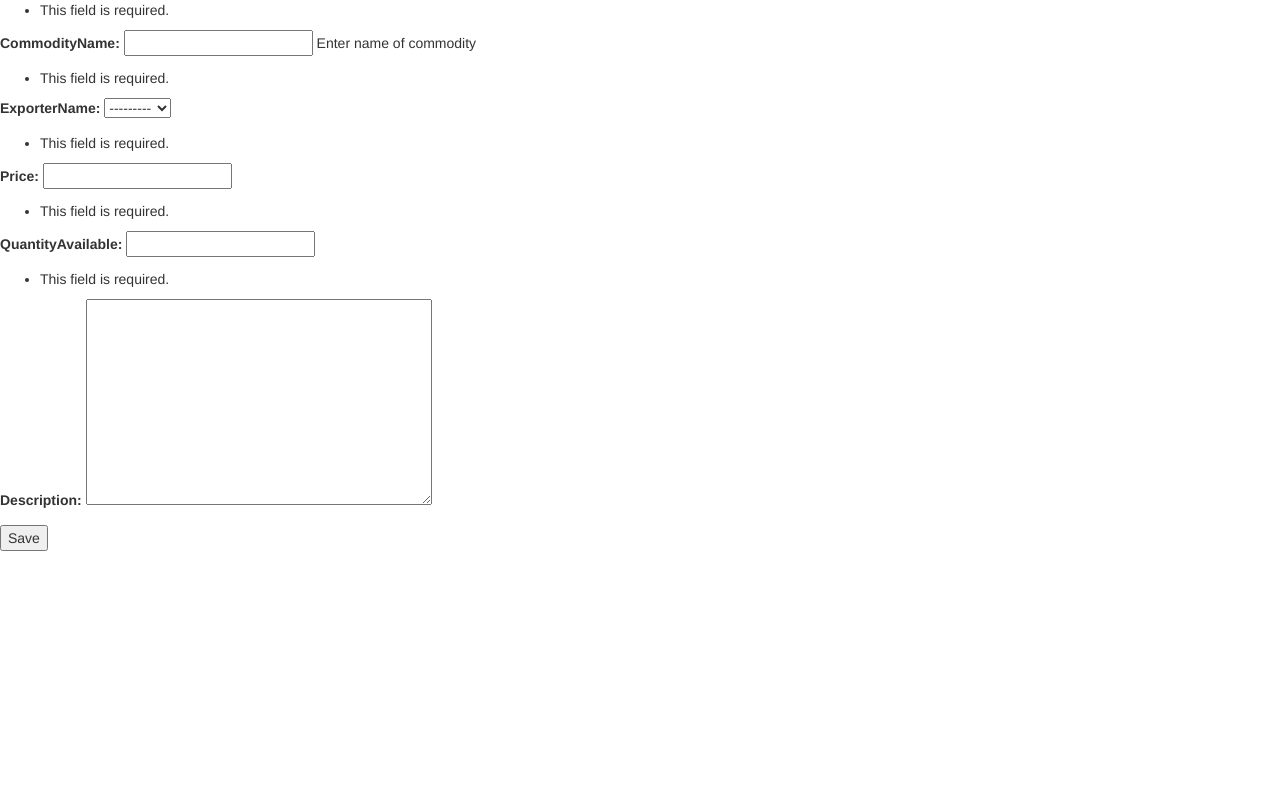
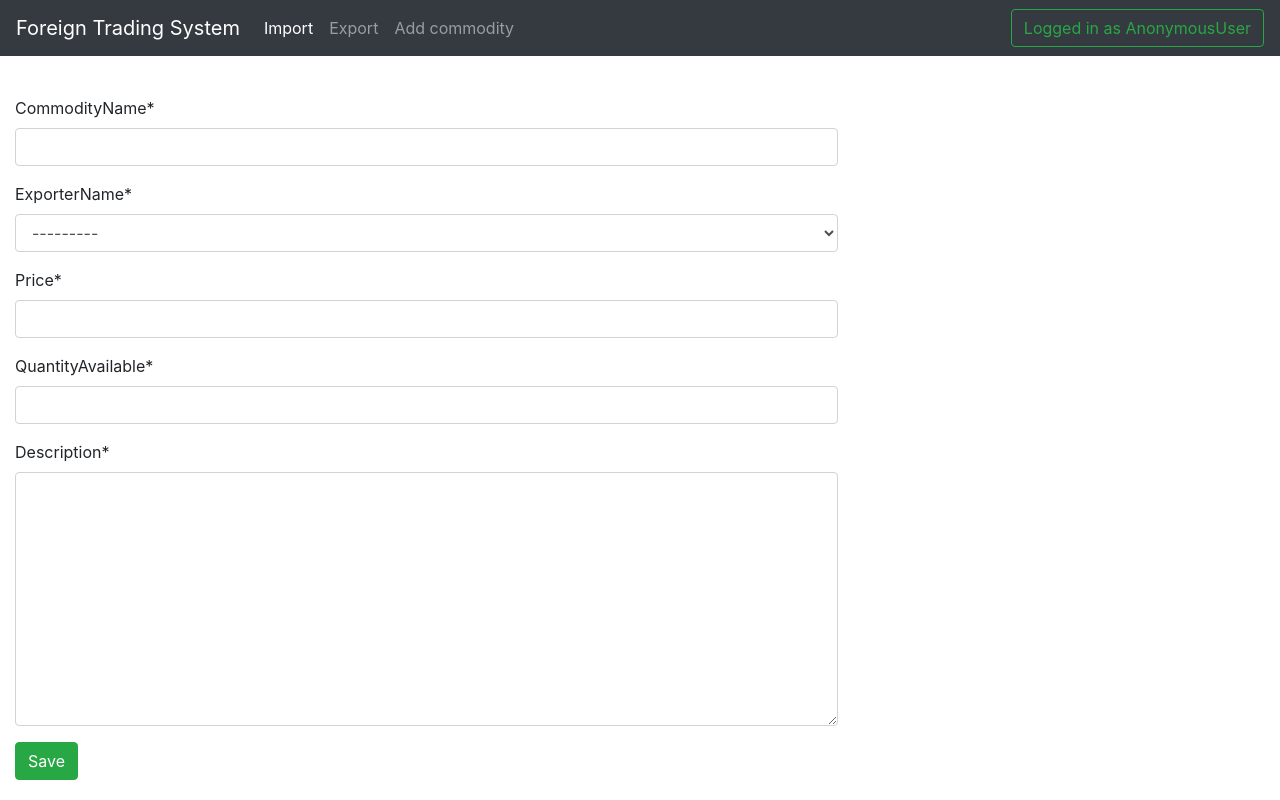
Before and after one commit to shivaniagr97/SEProject, a Django app: page /trade/commodity/add/ in a window 1280 px wide. Run offline with Django 3.2, Linux system fonts and the light colour scheme; data comes from the database, SQL or seed files in the repository; both versions use the stored data as it was after the commit; some libraries are stand-ins or nearby versions.

Commit message:
frontend added

```diff
--- a/tradingSys/templates/base.html
+++ b/tradingSys/templates/base.html
@@ -3,10 +3,11 @@
 <head>
   <title>Foreign Trading System</title>
   <meta charset="utf-8">
-  <meta name="viewport" content="width=device-width, initial-scale=1">
-  <link rel="stylesheet" href="https://maxcdn.bootstrapcdn.com/bootstrap/3.3.7/css/bootstrap.min.css">
-  <script src="https://ajax.googleapis.com/ajax/libs/jquery/3.3.1/jquery.min.js"></script>
-  <script src="https://maxcdn.bootstrapcdn.com/bootstrap/3.3.7/js/bootstrap.min.js"></script>
+  <meta name="viewport" content="width=device-width, initial-scale=1, shrink-to-fit=no">
+  <link rel="stylesheet" href="https://stackpath.bootstrapcdn.com/bootstrap/4.1.3/css/bootstrap.min.css" integrity="sha384-MCw98/SFnGE8fJT3GXwEOngsV7Zt27NXFoaoApmYm81iuXoPkFOJwJ8ERdknLPMO" crossorigin="anonymous">
+  <script src="https://code.jquery.com/jquery-3.3.1.slim.min.js" integrity="sha384-q8i/X+965DzO0rT7abK41JStQIAqVgRVzpbzo5smXKp4YfRvH+8abtTE1Pi6jizo" crossorigin="anonymous"></script>
+  <script src="https://cdnjs.cloudflare.com/ajax/libs/popper.js/1.14.3/umd/popper.min.js" integrity="sha384-ZMP7rVo3mIykV+2+9J3UJ46jBk0WLaUAdn689aCwoqbBJiSnjAK/l8WvCWPIPm49" crossorigin="anonymous"></script>
+  <script src="https://stackpath.bootstrapcdn.com/bootstrap/4.1.3/js/bootstrap.min.js" integrity="sha384-ChfqqxuZUCnJSK3+MXmPNIyE6ZbWh2IMqE241rYiqJxyMiZ6OW/JmZQ5stwEULTy" crossorigin="anonymous"></script>
 </head>
 <body>
 
--- /dev/null
+++ b/tradingSys/templates/basetemp.html
@@ -0,0 +1,46 @@
+<!DOCTYPE html>
+<html lang="en">
+<head>
+  <title>Foreign Trading System</title>
+  <meta charset="utf-8">
+  <meta name="viewport" content="width=device-width, initial-scale=1, shrink-to-fit=no">
+  <link rel="stylesheet" href="https://stackpath.bootstrapcdn.com/bootstrap/4.1.3/css/bootstrap.min.css" integrity="sha384-MCw98/SFnGE8fJT3GXwEOngsV7Zt27NXFoaoApmYm81iuXoPkFOJwJ8ERdknLPMO" crossorigin="anonymous">
+  <script src="https://code.jquery.com/jquery-3.3.1.slim.min.js" integrity="sha384-q8i/X+965DzO0rT7abK41JStQIAqVgRVzpbzo5smXKp4YfRvH+8abtTE1Pi6jizo" crossorigin="anonymous"></script>
+  <script src="https://cdnjs.cloudflare.com/ajax/libs/popper.js/1.14.3/umd/popper.min.js" integrity="sha384-ZMP7rVo3mIykV+2+9J3UJ46jBk0WLaUAdn689aCwoqbBJiSnjAK/l8WvCWPIPm49" crossorigin="anonymous"></script>
+  <script src="https://stackpath.bootstrapcdn.com/bootstrap/4.1.3/js/bootstrap.min.js" integrity="sha384-ChfqqxuZUCnJSK3+MXmPNIyE6ZbWh2IMqE241rYiqJxyMiZ6OW/JmZQ5stwEULTy" crossorigin="anonymous"></script>
+</head>
+<body>
+
+  <nav class="navbar navbar-expand-md navbar-dark bg-dark fixed-top">
+        <a class="navbar-brand" href="#">Foreign Trading System</a>
+        <button class="navbar-toggler" type="button" data-toggle="collapse" data-target="#navbarsExampleDefault" aria-controls="navbarsExampleDefault" aria-expanded="false" aria-label="Toggle navigation">
+          <span class="navbar-toggler-icon"></span>
+        </button>
+
+        <div class="collapse navbar-collapse" id="navbarsExampleDefault">
+          <ul class="navbar-nav mr-auto">
+            <li class="nav-item active">
+              <a class="nav-link" href="#">Import<span class="sr-only">(current)</span></a>
+            </li>
+            <li class="nav-item">
+              <a class="nav-link" href="#">Export</a>
+            </li>
+            <li class="nav-item">
+              <a class="nav-link" href="{% url 'commodity-add' %}">Add commodity</a>
+            </li>
+          </ul>
+          <!-- <form class="form-inline my-2 my-lg-0">
+            <input class="form-control mr-sm-2" type="text" placeholder="Search" aria-label="Search"> -->
+            <button class="btn btn-outline-success my-2 my-sm-0" type="logout" action="">Logged in as {{user}}</button>
+          <!-- </form> -->
+        </div>
+      </nav>
+
+<br>
+<br>
+<br>
+<br>
+{% block content %}<!-- default content text (typically empty) -->{% endblock %}
+
+</body>
+</html>
--- a/tradingSys/trade/models.py
+++ b/tradingSys/trade/models.py
@@ -3,7 +3,7 @@ from django.contrib.auth.models import User
 from django.core.urlresolvers import reverse
 # Create your models here.
 class Commodity(models.Model):
-    commodityName = models.CharField( max_length = 50, help_text = 'Enter name of commodity')
+    commodityName = models.CharField( max_length = 50)
     exporterName = models.ForeignKey(User)
     price = models.FloatField()
     quantityAvailable = models.IntegerField()
@@ -23,4 +23,4 @@ class Trade(models.Model):
         return self.commodityName
 
 # class CommodityRequested(models.Model):
-#     commodityName = models.ForeignKey(commodityName)
+#     commodityName = models.ForeignKey(Commodity)
--- a/tradingSys/trade/templates/trade/add_commodity.html
+++ b/tradingSys/trade/templates/trade/add_commodity.html
@@ -1,11 +1,16 @@
-{% extends 'base.html' %}
+{% extends 'basetemp.html' %}
+{% load crispy_forms_tags %}
 
 {% block content %}
 
+<div class="panel panel-success col-sm-8">
+
 <form method = "post" action="">
 {% csrf_token %}
-{{ form.as_p }}
-<input type='submit' value='Save' />
+{{ form|crispy }}
+<input class="btn btn-success" type='submit' value='Save' />
 </form>
 
+</div>
+
 {% endblock %}
--- /dev/null
+++ b/tradingSys/trade/templates/trade/trader.html
@@ -0,0 +1,4 @@
+{% extends 'basetemp.html' %}
+
+{% block content %}
+{% endblock %}
--- a/tradingSys/trade/urls.py
+++ b/tradingSys/trade/urls.py
@@ -1,7 +1,7 @@
 from django.conf.urls import url
 from .views import homePageView
 from .views import commodityCreateView
-
 urlpatterns = [
-    url('', homePageView, name='home'),
+    url(r'^$', homePageView, name='home'),
+    url(r'^commodity/add/$', commodityCreateView, name='commodity-add'),
 ]
--- a/tradingSys/trade/views.py
+++ b/tradingSys/trade/views.py
@@ -1,5 +1,5 @@
 from django.shortcuts import render
-
+from django.contrib.auth import logout
 from .forms import CommodityForm
 # Create your views here.
 from django.http import HttpResponse
@@ -7,7 +7,7 @@ from .models import Commodity
 
 
 def commodityCreateView(request):
-    form = CommodityForm(request.POST)
+    form = CommodityForm(request.POST or None)
     if form.is_valid():
         form.save(commit=True)
 
@@ -18,13 +18,9 @@ def commodityCreateView(request):
 
 
 def homePageView(request):
-    form = CommodityForm(request.POST)
-    if form.is_valid():
-        appl = form.save(commit = False)
-        appl.user  = request.user
-        appl.save()
+    return render(request,'trade/trader.html')
 
-    context = {
-        'form' : form
-    }
-    return render(request,'trade/add_commodity.html',context)
+
+def logout_view(request):
+    logout(request)
+    return render(request, 'logged_out.html')
--- a/tradingSys/tradingSys/settings.py
+++ b/tradingSys/tradingSys/settings.py
@@ -38,7 +38,10 @@ INSTALLED_APPS = [
     'django.contrib.messages',
     'django.contrib.staticfiles',
     'trade.apps.TradeConfig',
+    'crispy_forms',
 ]
+
+CRISPY_TEMPLATE_PACK = 'bootstrap4'
 
 MIDDLEWARE = [
     'django.middleware.security.SecurityMiddleware',
```
Also changed, not shown: tradingSys/templates/home.html (+11 -7 lines), tradingSys/templates/registration/login.html (+6 -6 lines), tradingSys/db.sqlite3.
